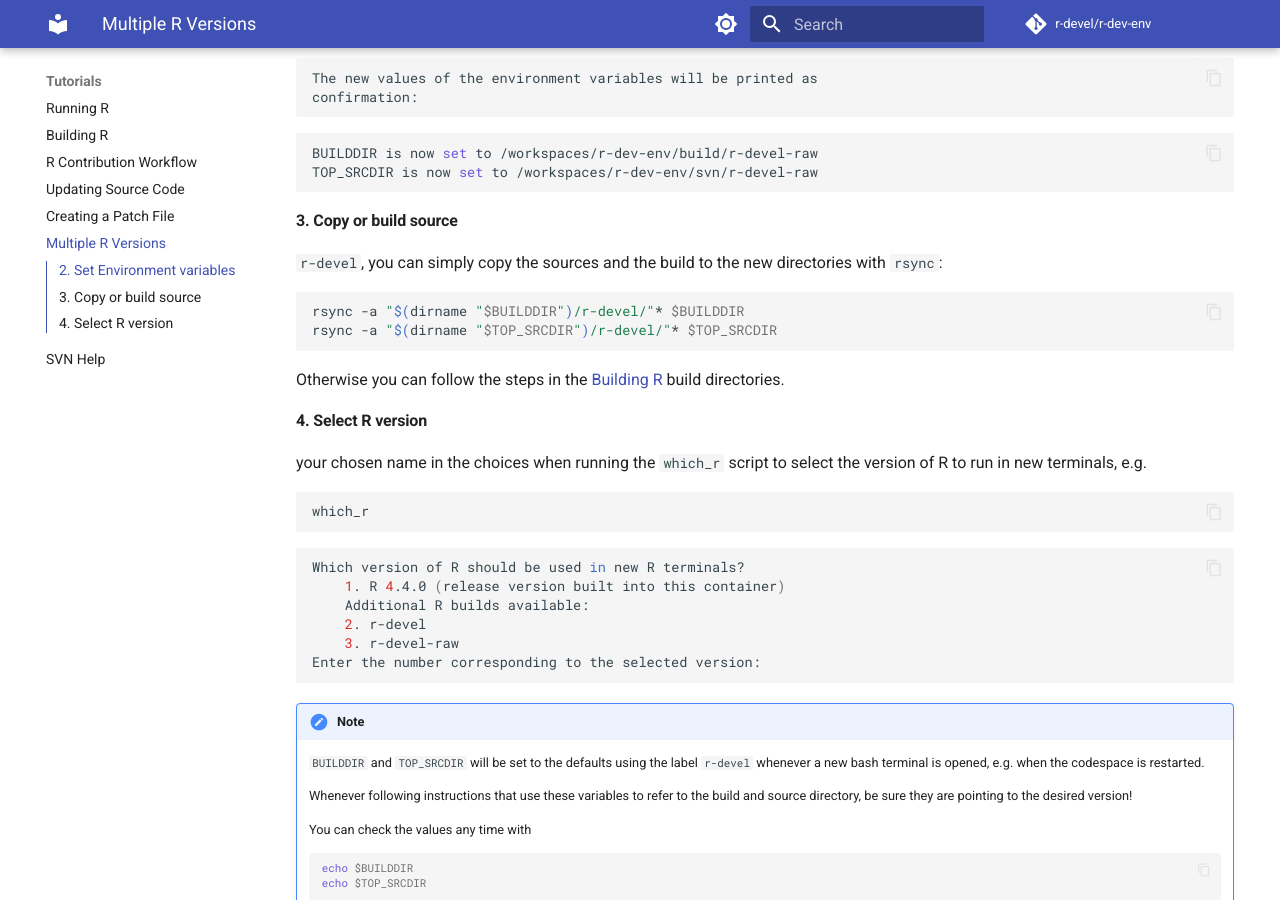
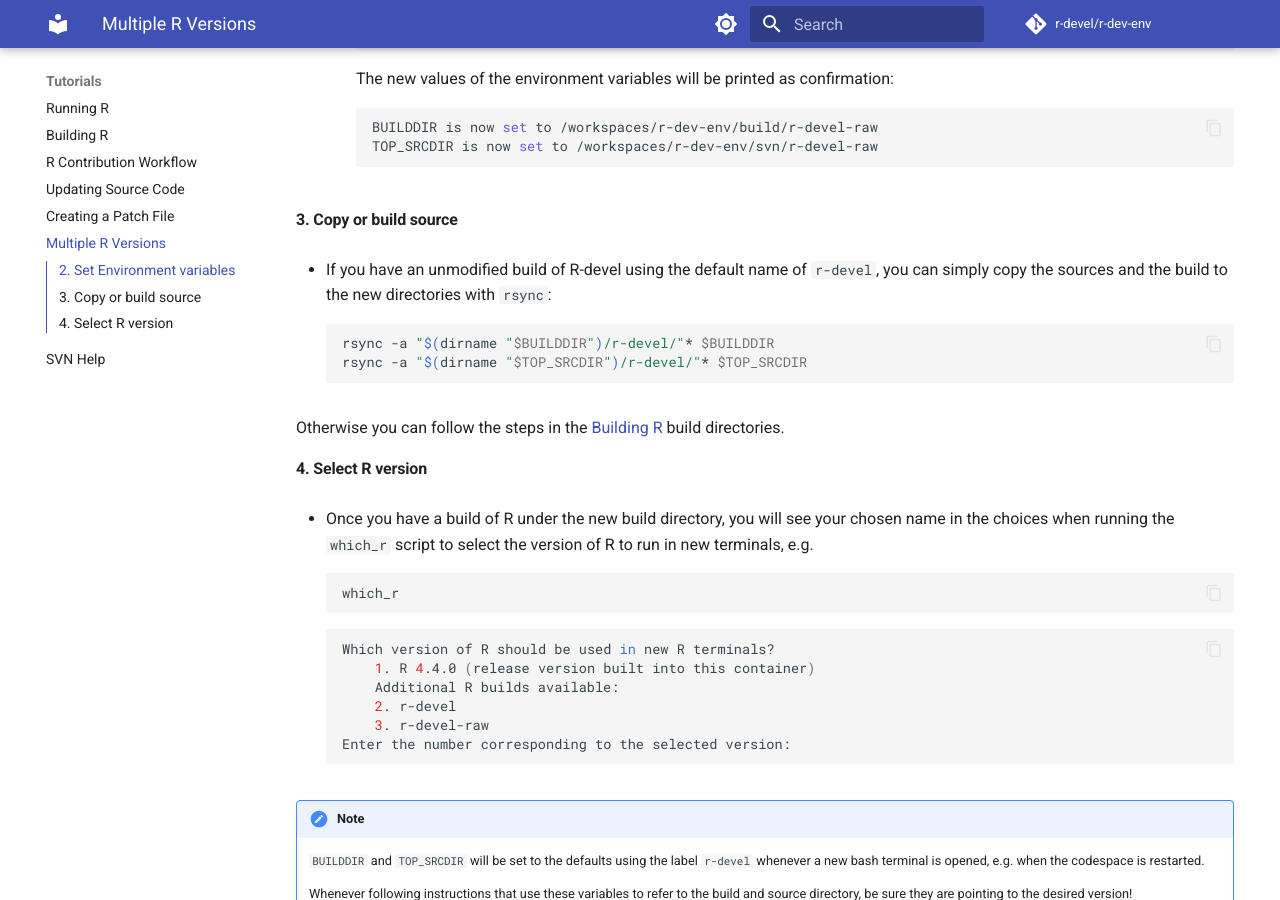
Before and after one commit to r-devel/r-dev-env, an MkDocs documentation site: the page built from docs/tutorials/multi_r_compilation.md, in a window 1280 px wide and 900 px high, scrolled down 726 px. Built offline with MkDocs 1.6.1 and Material for MkDocs 9.7.7, drawn with Linux system fonts in a browser that asks for light colours; comment, search, counter and statistics services are not loaded.

Commit message:
Fixed markdownlint errors

````diff
--- a/docs/tutorials/multi_r_compilation.md
+++ b/docs/tutorials/multi_r_compilation.md
@@ -23,53 +23,54 @@ use the name `r-devel` and the environment variables `BUILDDIR` and
 #### 2.  Set Environment variables
 
 - You can set the `BUILDDIR` and `TOP_SRCDIR` environment variables to
-    match your chosen name using the `set_build_r` function:
-- Open  a terminal in the codespace.
+  match your chosen name using the `set_build_r` function:
+    - Open  a terminal in the codespace.
 
-- Run the `set_build_r` function with your chosen name as the argument, e.g.
+    - Run the `set_build_r` function with your chosen name as the argument, e.g.
 
-```bash
-set_build_r r-devel-raw
-```
+        ```bash
+        set_build_r r-devel-raw
+        ```
 
-    The new values of the environment variables will be printed as
-    confirmation:
+        The new values of the environment variables will be printed as
+        confirmation:
 
-```bash
-BUILDDIR is now set to /workspaces/r-dev-env/build/r-devel-raw
-TOP_SRCDIR is now set to /workspaces/r-dev-env/svn/r-devel-raw
-```
+        ```bash
+        BUILDDIR is now set to /workspaces/r-dev-env/build/r-devel-raw
+        TOP_SRCDIR is now set to /workspaces/r-dev-env/svn/r-devel-raw
+        ```
 
 #### 3.  Copy or build source
 
+- If you have an unmodified build of R-devel using the default name of
   `r-devel`, you can simply copy the sources and the build to the new
   directories with `rsync`:
 
-```bash
-rsync -a "$(dirname "$BUILDDIR")/r-devel/"* $BUILDDIR
-rsync -a "$(dirname "$TOP_SRCDIR")/r-devel/"* $TOP_SRCDIR
-```
+    ```bash
+    rsync -a "$(dirname "$BUILDDIR")/r-devel/"* $BUILDDIR
+    rsync -a "$(dirname "$TOP_SRCDIR")/r-devel/"* $TOP_SRCDIR
+    ```
 
   Otherwise you can follow the steps in the [Building R](./building_r.md)
   build directories.
 
 #### 4.  Select R version
+- Once you have a build of R under the new build directory, you will
+  see your chosen name in the choices when running the `which_r` script to
+  select the version of R to run in new terminals, e.g.
 
-  your chosen name in the choices when running the `which_r` script to
-    select the version of R to run in new terminals, e.g.
+    ```bash
+    which_r
+    ```
 
-```bash
-which_r
-```
-
-```bash
-Which version of R should be used in new R terminals?
-    1. R 4.4.0 (release version built into this container)
-    Additional R builds available:
-    2. r-devel
-    3. r-devel-raw
-Enter the number corresponding to the selected version:
-```
+    ```bash
+    Which version of R should be used in new R terminals?
+        1. R 4.4.0 (release version built into this container)
+        Additional R builds available:
+        2. r-devel
+        3. r-devel-raw
+    Enter the number corresponding to the selected version:
+    ```
 
 !!! Note
     `BUILDDIR` and `TOP_SRCDIR` will be set to the defaults using the label `r-devel`
````
Also changed, not shown: docs/container_setup/github_codespace/codespacestartstop.md (+2 -0 lines), docs/container_setup/github_codespace/live_share.md (+7 -3 lines), docs/container_setup/gitpod_workspace/live_share.md (+1 -1 lines).
